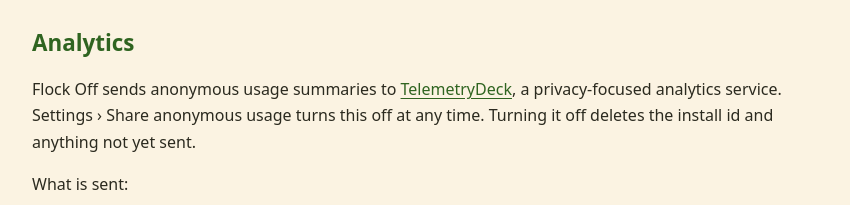
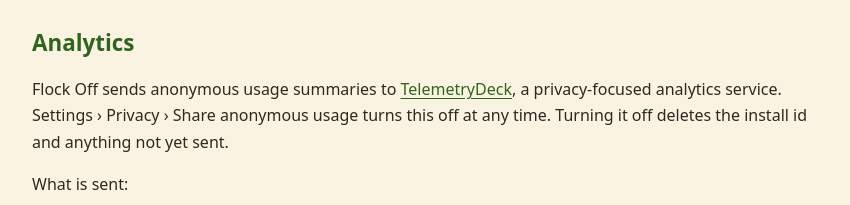
Before and after one commit to aagrawal207/flockoff-support, a plain HTML site: page privacy.html in a window 1280 px wide. Shown: the part 1914-2119 px from the top of the page, without its empty margins (212-1062 px from the left). Drawn offline with Linux system fonts and the light colour scheme.

Commit message:
Privacy: full settings path

```diff
--- a/privacy.html
+++ b/privacy.html
@@ -72,7 +72,7 @@
 
     <section aria-labelledby="analytics-heading">
       <h2 id="analytics-heading">Analytics</h2>
-      <p>Flock Off sends anonymous usage summaries to <a href="https://telemetrydeck.com/privacy/">TelemetryDeck</a>, a privacy-focused analytics service. Settings › Share anonymous usage turns this off at any time. Turning it off deletes the install id and anything not yet sent.</p>
+      <p>Flock Off sends anonymous usage summaries to <a href="https://telemetrydeck.com/privacy/">TelemetryDeck</a>, a privacy-focused analytics service. Settings › Privacy › Share anonymous usage turns this off at any time. Turning it off deletes the install id and anything not yet sent.</p>
       <p>What is sent:</p>
       <ul>
         <li>Rough session length and time in matches, in ranges such as "3-10 minutes".</li>
```
